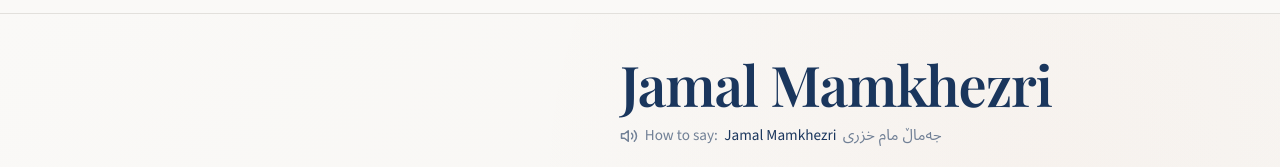
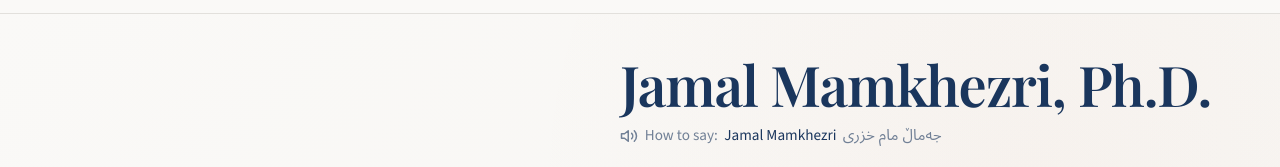
Before and after one commit to jmamkhezri/jmamkhezri.github.io, a plain HTML site: page index.html in a window 1280 px wide. Shown: the part 55-222 px from the top of the page. Drawn offline with nearby package versions, Linux system fonts and the light colour scheme.

Commit message:
Home page: add Ph.D. after the name in the hero heading
Co-Authored-By: Claude Fable 5.2 <noreply@anthropic.com>

```diff
--- a/index.html
+++ b/index.html
@@ -196,7 +196,7 @@
                 <img src="https://drive.google.com/thumbnail?id=17GAhgNS6RczB-fZFAOvFqhIMZplGStOB&sz=w1280" alt="Jamal Mamkhezri">
             </div>
             <div class="hero-content">
-                <h1>Jamal Mamkhezri</h1>
+                <h1>Jamal Mamkhezri, Ph.D.</h1>
                 <a href="https://www.name-coach.com/jamal-mamkhezri" target="_blank" style="display: inline-flex; align-items: center; gap: 0.4rem; font-size: 0.95rem; color: var(--text-muted); text-decoration: none; margin-bottom: 0.75rem; transition: color 0.2s;">
                     <svg width="18" height="18" viewBox="0 0 24 24" fill="none" stroke="currentColor" stroke-width="2" stroke-linecap="round" stroke-linejoin="round"><polygon points="11 5 6 9 2 9 2 15 6 15 11 19 11 5"></polygon><path d="M15.54 8.46a5 5 0 0 1 0 7.07"></path><path d="M19.07 4.93a10 10 0 0 1 0 14.14"></path></svg>
                     How to say: <span style="font-weight: 500; color: var(--primary);">Jamal Mamkhezri</span> <span style="font-family: 'Noto Sans Arabic', sans-serif; direction: rtl;">جەماڵ مام خزری</span>
```
